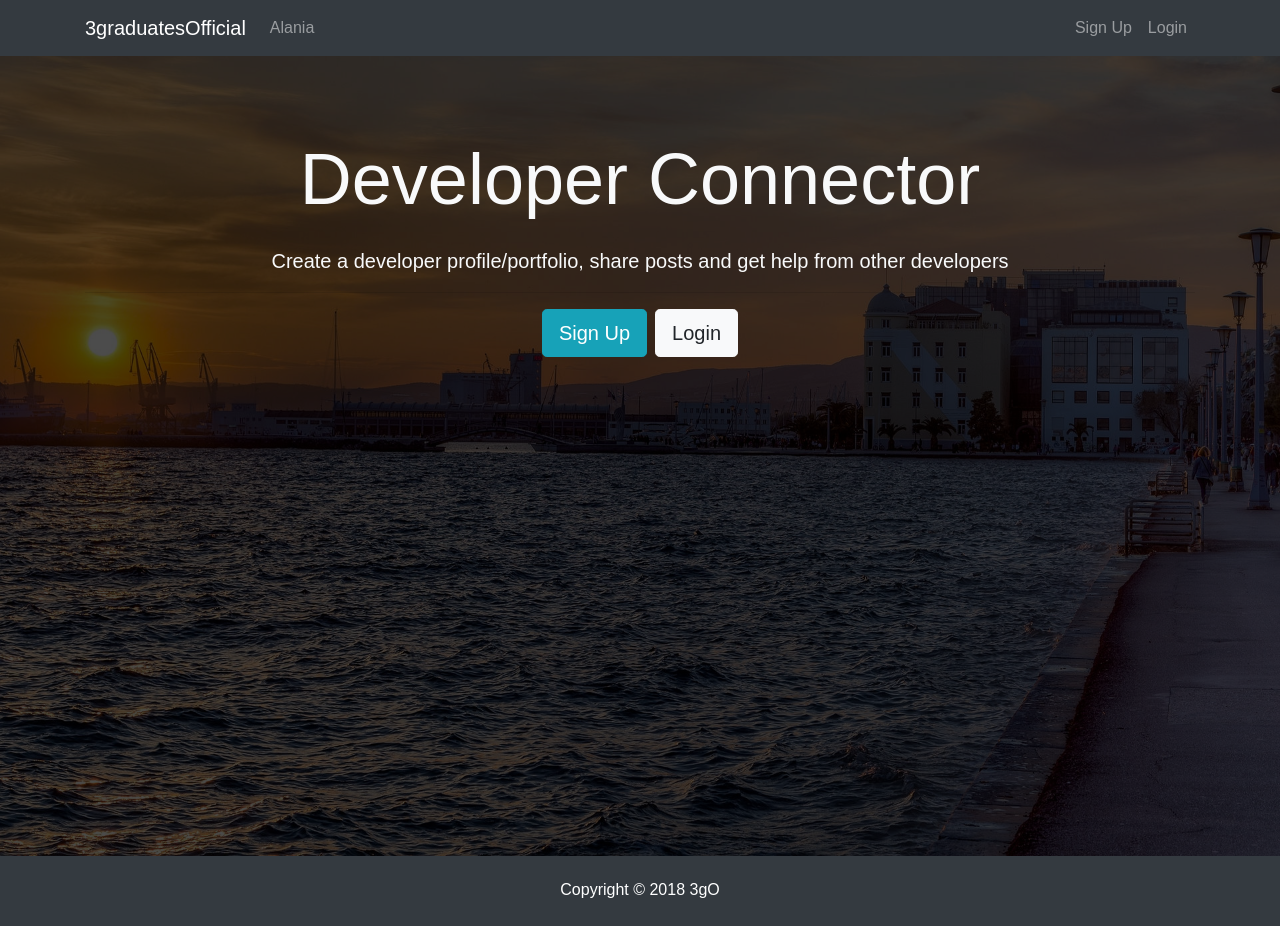
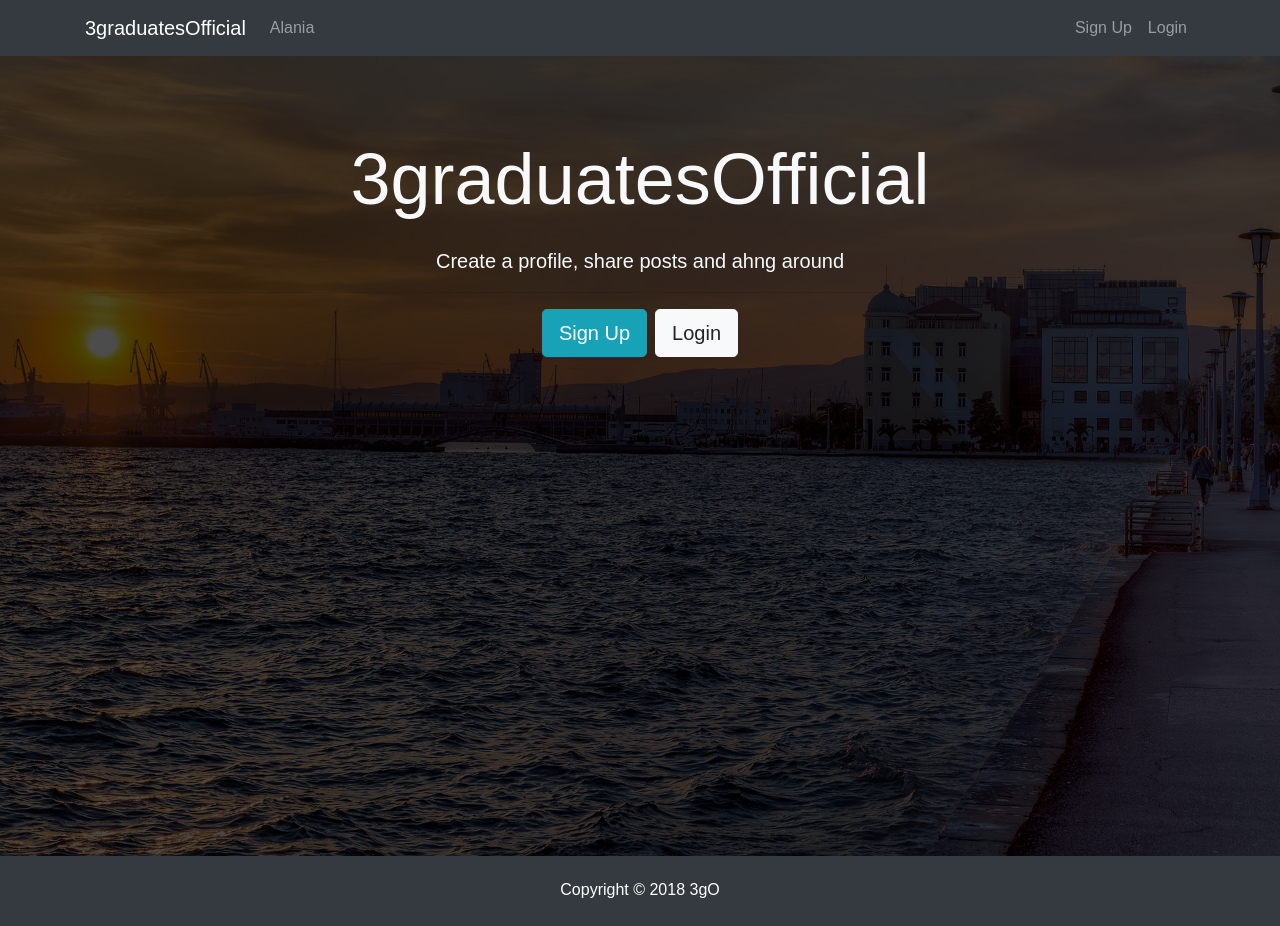
Before and after one commit to emitsianis/3graduatesOfficial, a React (Create React App) app in the folder client/: page / in a window 1280 px wide. Built offline with nearby package versions, Linux system fonts and the light colour scheme.

Commit message:
some changes

```diff
--- a/client/src/components/layout/Landing.js
+++ b/client/src/components/layout/Landing.js
@@ -18,11 +18,10 @@ class Landing extends Component {
             <div className="container">
               <div className="row">
                 <div className="col-md-12 text-center">
-                  <h1 className="display-3 mb-4">Developer Connector</h1>
+                  <h1 className="display-3 mb-4">3graduatesOfficial</h1>
                   <p className="lead">
                     {" "}
-                    Create a developer profile/portfolio, share posts and get
-                    help from other developers
+                    Create a profile, share posts and ahng around
                   </p>
                   <hr />
                   <Link to="/register" className="btn btn-lg btn-info mr-2">
```
